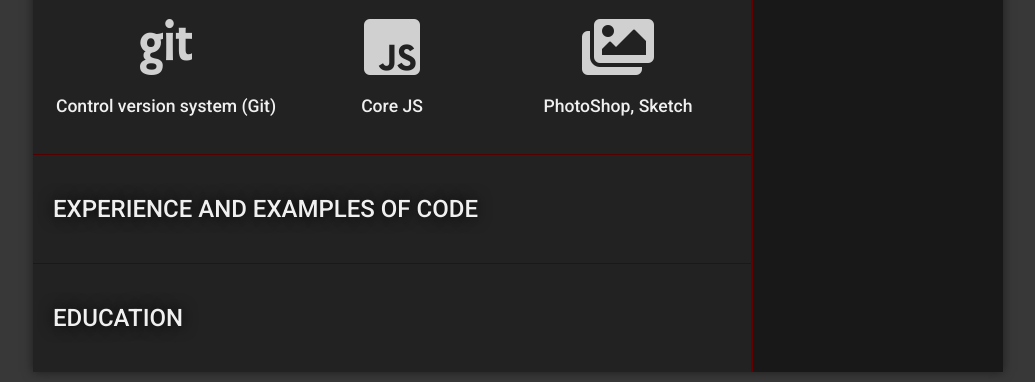
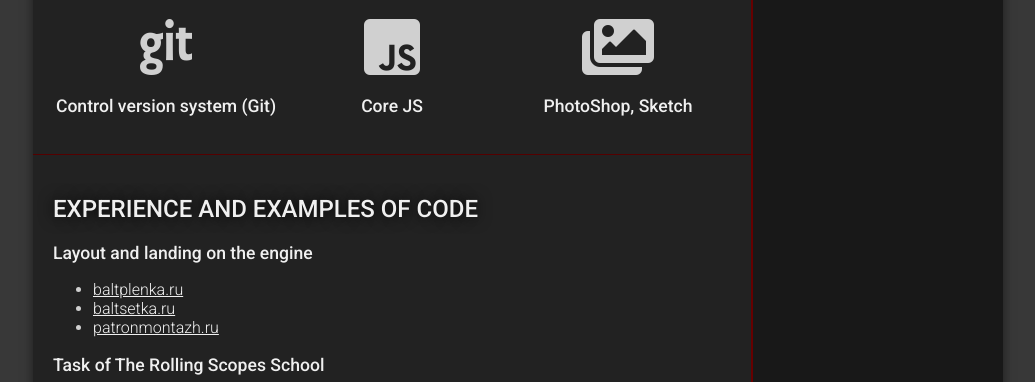
Before and after one commit to AntonyKor/rsschool-codejam1-cv, a plain HTML site: page index.html in a window 1280 px wide. Shown: the part 570-952 px from the top of the page, without its empty margins (122-1157 px from the left). Drawn offline with Linux system fonts and the light colour scheme.

Commit message:
add feature: add experience and examples of code

```diff
--- a/index.html
+++ b/index.html
@@ -63,6 +63,14 @@
       </section>
       <section>
         <h2>Experience and examples of code</h2>
+        <h3>Layout and landing on the engine</h3>
+        <ul>
+          <li><a href="http://baltplenka.ru">baltplenka.ru</a></li>
+          <li><a href="http://baltsetka.ru">baltsetka.ru</a></li>
+          <li><a href="http://patronmontazh.ru">patronmontazh.ru</a></li>
+        </ul>
+        <h3>Task of The Rolling Scopes School</h3>
+        <p>Places on the <a href="https://github.com/AntonyKor">github</a></p>
       </section>
       <section>
         <h2>Education</h2>
```
